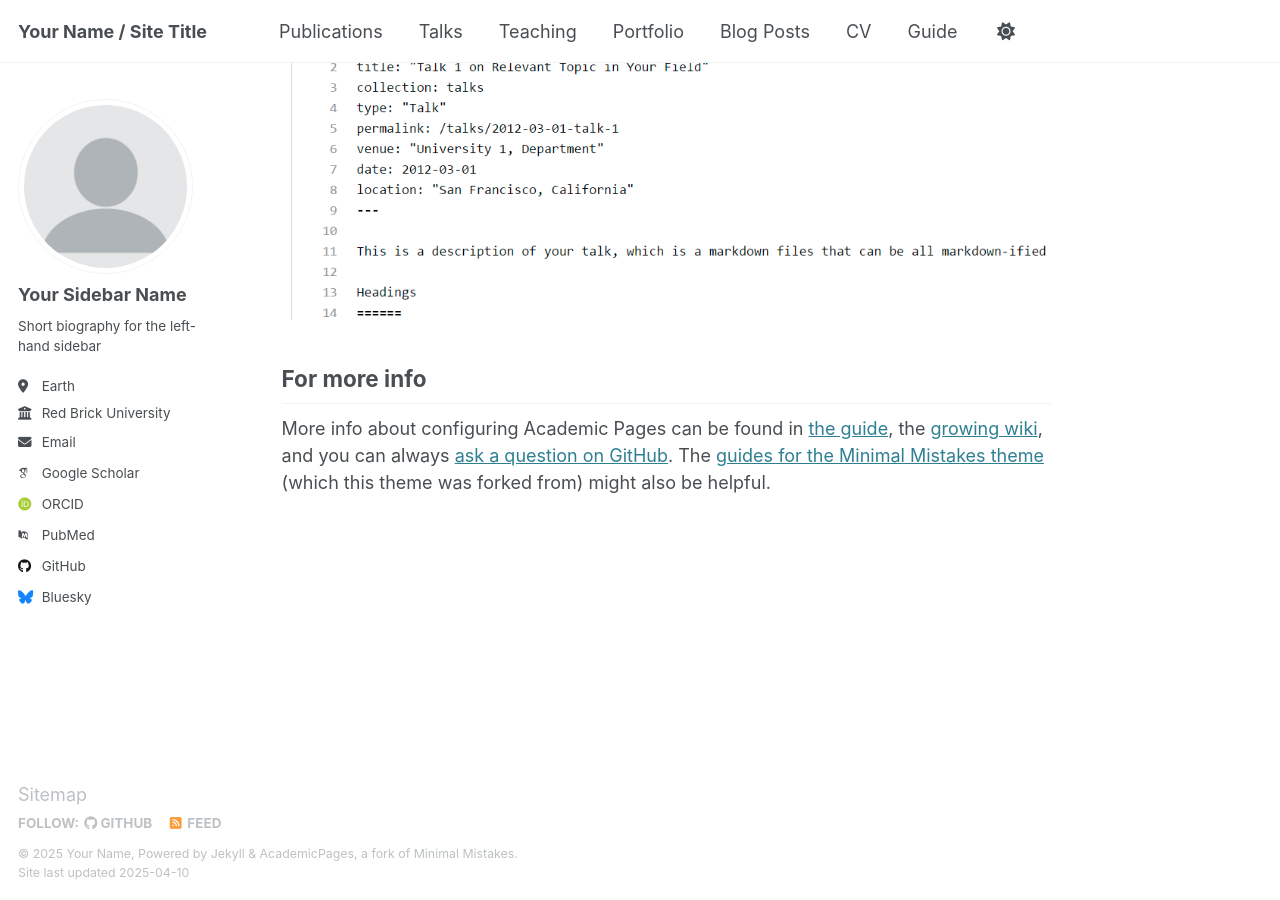
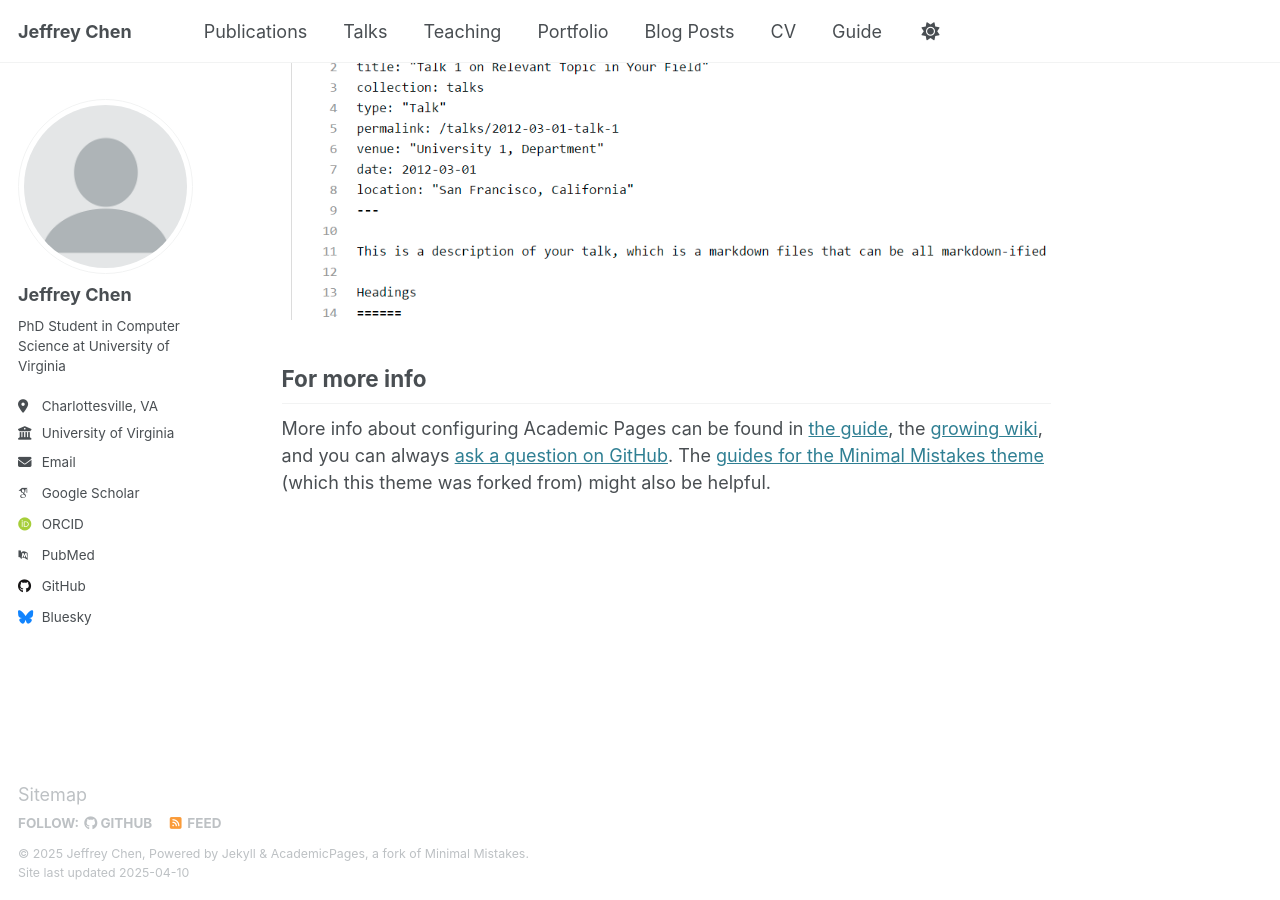
Before and after one commit to jeffchen888/jeffchen888.github.io, a Jekyll site: the page built from _pages/about.md, in a window 1280 px wide and 900 px high, scrolled down 2635 px. Built offline with Jekyll 4.4.1, drawn with Linux system fonts in a browser that asks for light colours; some web fonts are replaced.

Commit message:
Initial Config Edits

```diff
--- a/_config.yml
+++ b/_config.yml
@@ -9,13 +9,13 @@
 # Basic Site Settings
 locale                   : "en-US"
 site_theme               : "default"
-title                    : "Your Name / Site Title"
+title                    : "Jeffrey Chen"
 title_separator          : "-"
-name                     : &name "Your Name"
-description              : &description "personal description"
-url                      : https://academicpages.github.io # the base hostname & protocol for your site e.g. "https://[your GitHub username].github.io"
+name                     : &name "Jeffrey Chen"
+description              : &description "PhD student in Computer Science at University of Virginia"
+url                      : https://jeffchen888.github.io # the base hostname & protocol for your site e.g. "https://[your GitHub username].github.io"
 baseurl                  : "" # the subpath of your site, e.g. "/blog"
-repository               : "academicpages/academicpages.github.io"
+repository               : "jeffchen888.github.io"
 
 # Site Author - The following control what appear as part of the author content on the side bar.
 #               If a field is blank the icon and link will not appear, otherwise it will be shown.
@@ -23,13 +23,13 @@ repository               : "academicpages/academicpages.github.io"
 author:
   # Biographic information
   avatar           : "profile.png"
-  name             : "Your Sidebar Name"
+  name             : "Jeffrey Chen"
   pronouns         : # example: "she/her"
-  bio              : "Short biography for the left-hand sidebar"
-  location         : "Earth"
-  employer         : "Red Brick University"
+  bio              : "PhD Student in Computer Science at University of Virginia"
+  location         : "Charlottesville, VA"
+  employer         : "University of Virginia"
   uri              : # URL
-  email            : "none@example.org"
+  email            : "fyy2ws@virginia.edu"
 
   # Academic websites
   arxiv            : # URL - Update with the correct link to your profile
```
